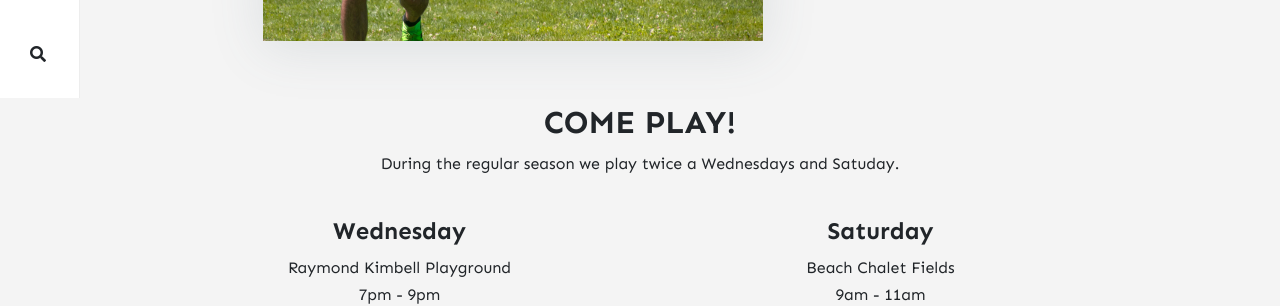
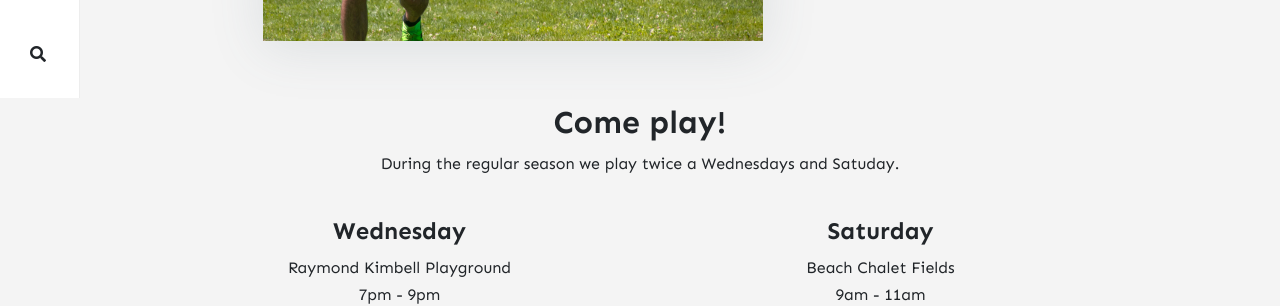
Before and after one commit to stackbit-projects/blue-triceratops-4f502, a Jekyll site: the page built from _pages/about.md, in a window 1280 px wide. Shown: the part 802-1108 px from the top of the page. Built offline with Jekyll 4.4.1, drawn with Linux system fonts in a browser that asks for light colours; nearby versions of some CDN libraries; comment, search, counter and statistics services are not loaded.

Commit message:
home.html: changed

```diff
--- a/_layouts/home.html
+++ b/_layouts/home.html
@@ -23,7 +23,7 @@ permalink: "/home.html"
 
 <div class="section center">
     <div class="spacer-40">
-        <h2 class="section-title">COME PLAY!</h2>
+        <h2 class="section-title">Come play!</h2>
         <p>During the regular season we play twice a Wednesdays and Satuday.
         </p>
     </div>
```
